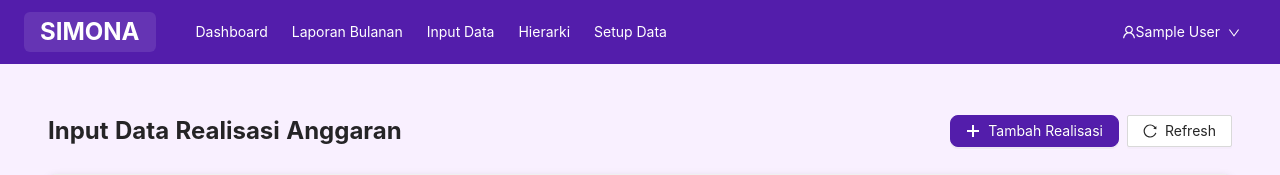
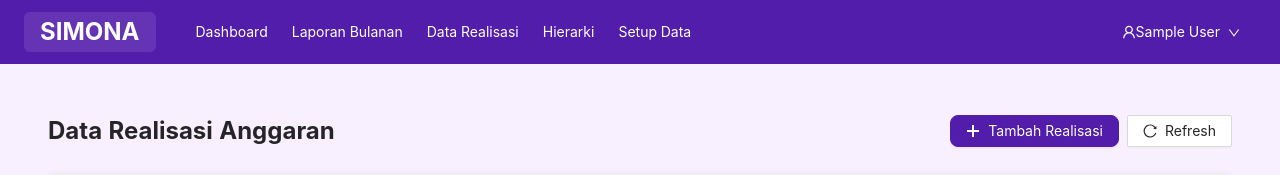
Before and after one commit to aliefneutron/realisasi_anggaran, a React (Create React App) app: page /detail in a window 1280 px wide. Shown: the top 175 px of the page. Built offline with nearby package versions, Linux system fonts and the light colour scheme; no server answers; the database is empty; sample sign-in values are in the browser's storage; the HTML template or start-up script is replaced by a standard one.

Commit message:
ui: ubah teks judul Input Data menjadi Data Realisasi

```diff
--- a/src/App.jsx
+++ b/src/App.jsx
@@ -93,7 +93,7 @@ const AppHeader = () => {
       <nav style={{ lineHeight: '64px', flex: 1, marginLeft: '40px' }}>
         <a href="/" style={{ color: 'white', marginRight: '24px' }}>Dashboard</a>
         <a href="/monthly-report" style={{ color: 'white', marginRight: '24px' }}>Laporan Bulanan</a>
-        <a href="/detail" style={{ color: 'white', marginRight: '24px' }}>Input Data</a>
+        <a href="/detail" style={{ color: 'white', marginRight: '24px' }}>Data Realisasi</a>
         <a href="/hierarchy" style={{ color: 'white', marginRight: '24px' }}>Hierarki</a>
         {/* Unit SKPD only visible for admin */}
         {currentUser?.role === 'admin' && (
--- a/src/pages/DetailPage.jsx
+++ b/src/pages/DetailPage.jsx
@@ -291,7 +291,7 @@ const DetailPage = () => {
       <Row justify="space-between" align="middle" style={{ marginBottom: 24 }}>
         <Col>
           <h1 style={{ margin: 0, fontSize: '24px', fontWeight: 'bold' }}>
-            Input Data Realisasi Anggaran
+            Data Realisasi Anggaran
           </h1>
         </Col>
         <Col>
```
